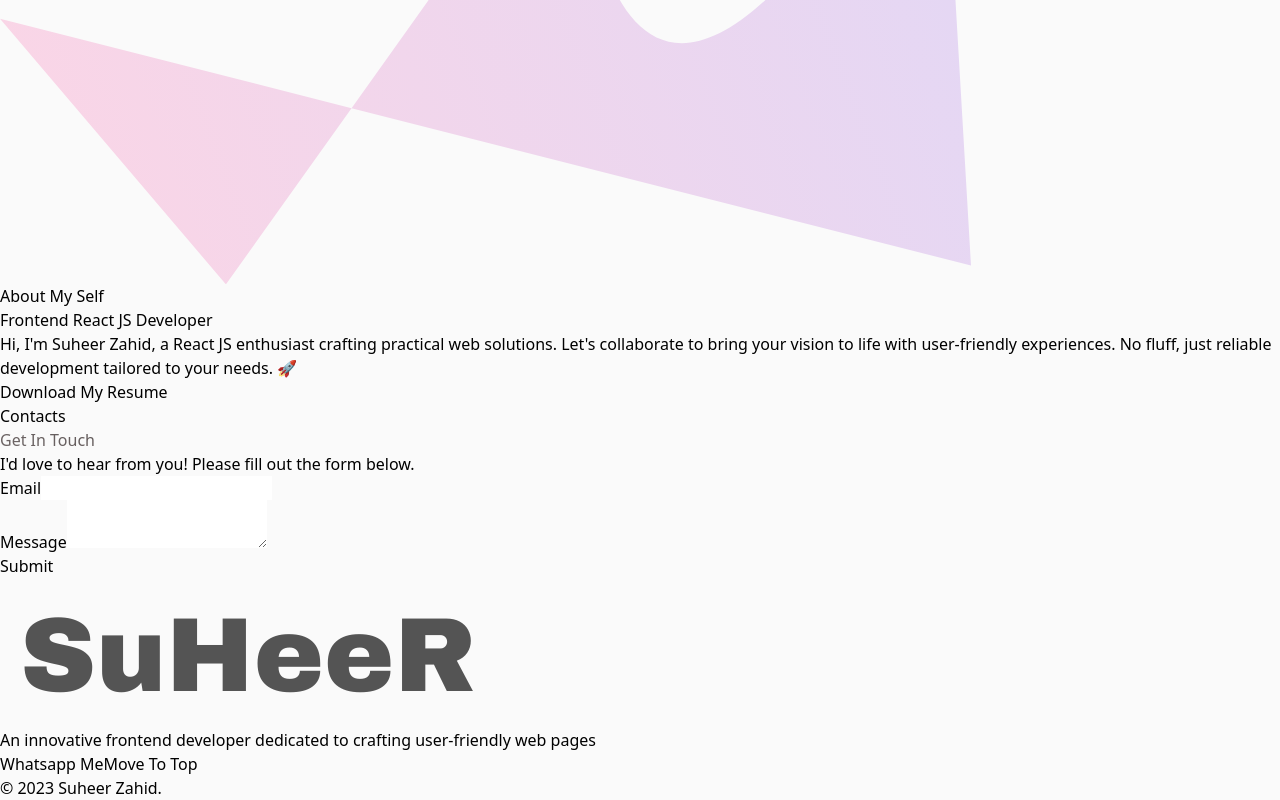
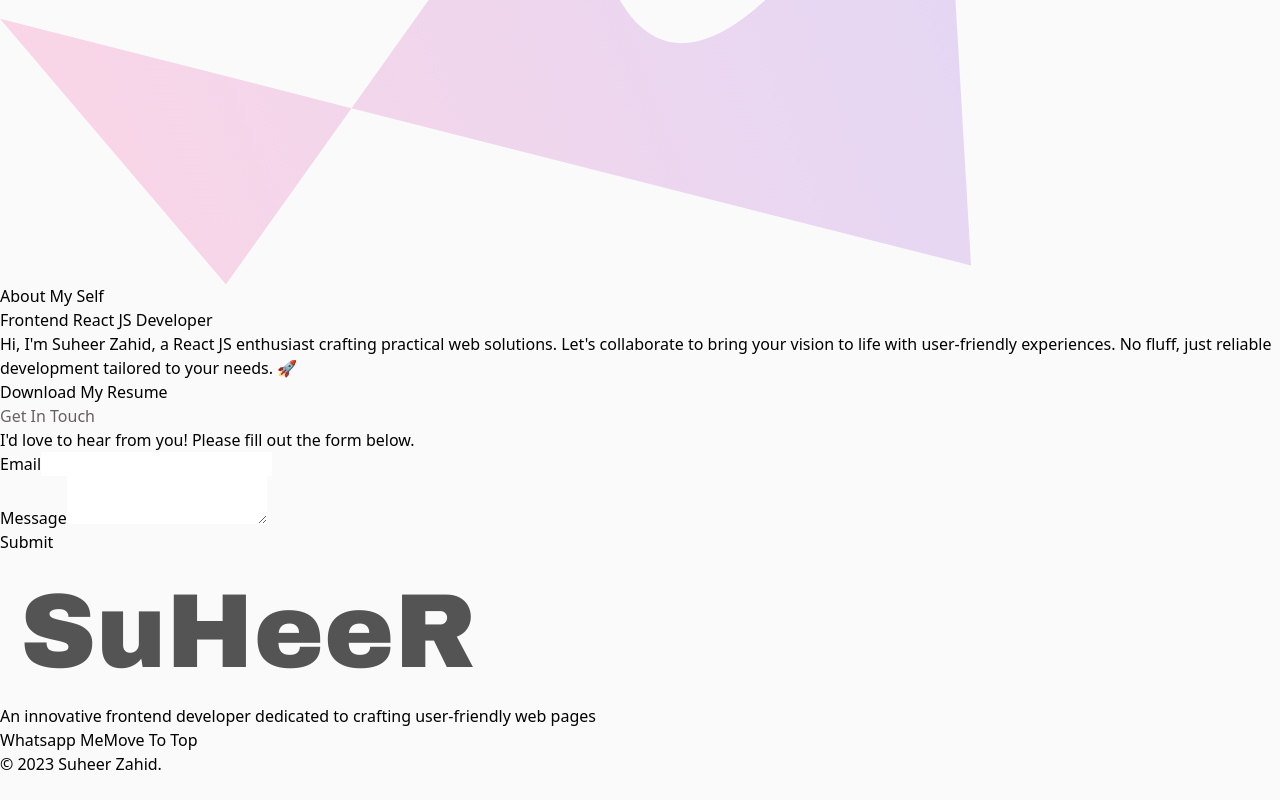
Before and after one commit to CodeWithSuheer/Suheer_portfolio, a React (Vite) app: page / in a window 1280 px wide. Shown: the part 7654-8454 px from the top of the page. After the commit the page ends 8430 px from the top, so only its background shows below. Built offline with nearby package versions, Linux system fonts and the light colour scheme.

Commit message:
second commit

```diff
--- a/src/App.jsx
+++ b/src/App.jsx
@@ -1,6 +1,6 @@
 import HomePage from "./components/home/HomePage";
 import Footer from "./common/footer/Footer";
-import Navbar from "./common/Header/Navbar";
+import Navbar from "./common/header/Navbar";
 import './App.css'
 
 function App() {
--- a/src/components/home/Contact.jsx
+++ b/src/components/home/Contact.jsx
@@ -16,9 +16,9 @@ const Contact = () => {
         <main className="relative mt-10 py-28" data-aos="fade-up">
             <div className="relative z-10 max-w-screen-xl mx-auto text-gray-900 sm:px-4 md:px-8">
                 <div className="max-w-lg space-y-3 px-4 sm:mx-auto sm:text-center sm:px-0">
-                    <h3 className="text-gray-600 font-semibold">
-                        Contacts
-                    </h3>
+                    {/* <h3 className="text-gray-600 font-semibold">
+                        Contact
+                    </h3> */}
                     <h1 className="hero-title title-font pb-1.5 lg:pt-1 text-5xl sm:text-7xl md:text-7xl lg:text-5xl font-bold">Get In Touch</h1>
                     <p className="text-gray-800">
                         I'd love to hear from you! Please fill out the form below.
```
